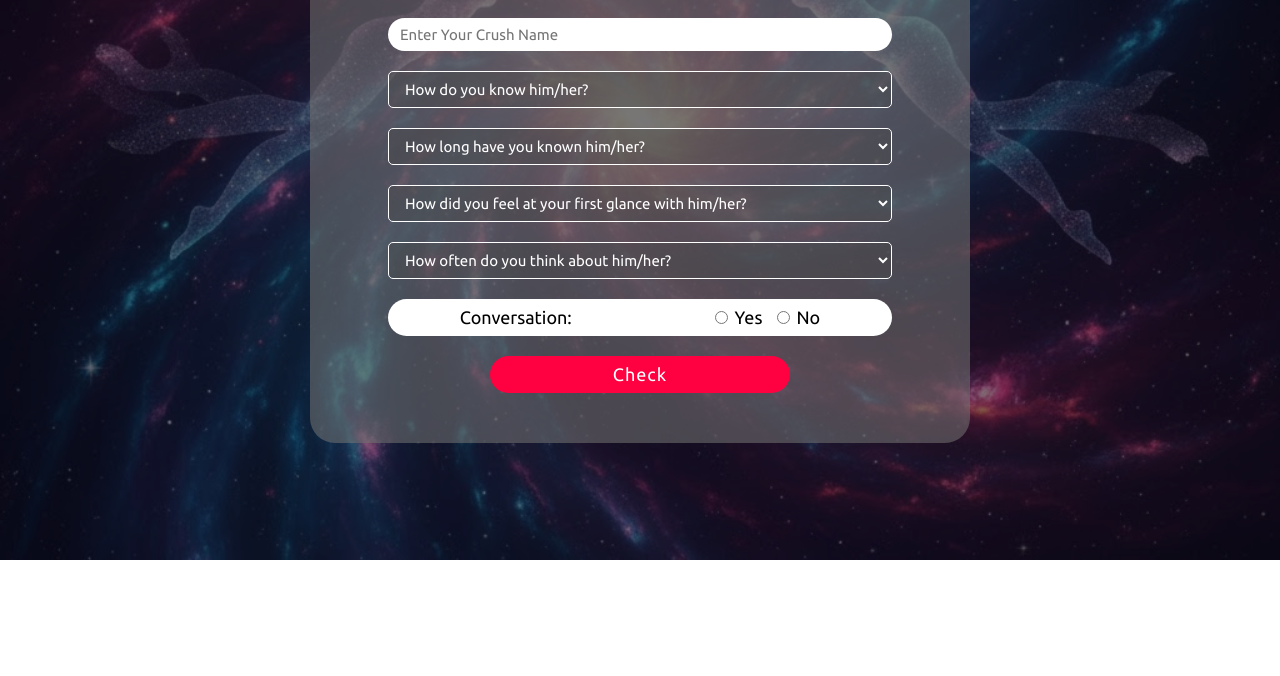
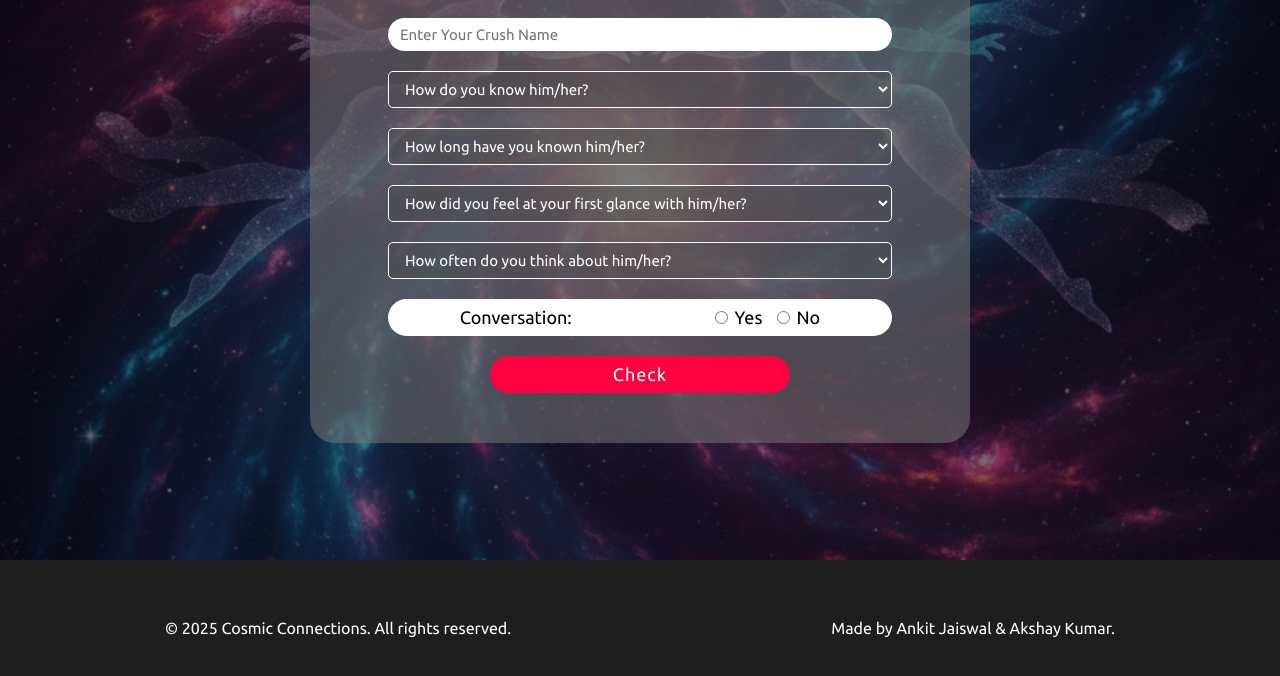
Before and after one commit to CodeWithAnkitJaiswal/ai-love-predictor-prank, a plain HTML site: page index.html in a window 1280 px wide. Shown: the part 240-916 px from the top of the page. Before the commit the page ends 800 px from the top, so only its background shows below. Drawn offline with Linux system fonts and the light colour scheme; a web font is replaced by a local one.

Commit message:
Add files via upload

```diff
--- a/index.html
+++ b/index.html
@@ -14,6 +14,7 @@
 </head>
 
 <body>
+    <div class="container">
         <div class="content">
             <h2 class="title">Cosmic Connections</h2>
             <div class="form">
@@ -75,6 +76,15 @@
                 <button type="submit">Check</button>
             </div>
         </div>
+    </div>
+    <footer>
+        <div class="copyright">
+            © 2025 Cosmic Connections. All rights reserved.
+        </div>
+        <div class="creator">
+            Made by Ankit Jaiswal & Akshay Kumar.
+        </div>
+    </footer>
     <script src="script.js"></script>
 </body>
 
--- a/style.css
+++ b/style.css
@@ -10,11 +10,17 @@ body {
     background-size: cover;
     background-position: center;
     min-height: 100vh;
+
+    backdrop-filter: brightness(0.5);
+}
+
+.container {
     display: flex;
     justify-content: center;
     align-items: center;
     padding: 0 3vw;
-    backdrop-filter: brightness(0.5);
+    height: 100%;
+    min-height: 100vh;
 }
 
 .content {
@@ -232,3 +238,22 @@ button {
         width: 80% !important;
     }
 }
+
+/*
+
+footer
+
+*/
+
+footer {
+    position: relative;
+    bottom: 0;
+    background-color: #1e1e1e;
+    height: 6rem;
+    display: flex;
+    align-items: center;
+    justify-content: space-around;
+    color: white;
+    gap: 30px;
+    padding: 20px;
+}
```
Lines whose indentation alone changed are shown as unchanged.
